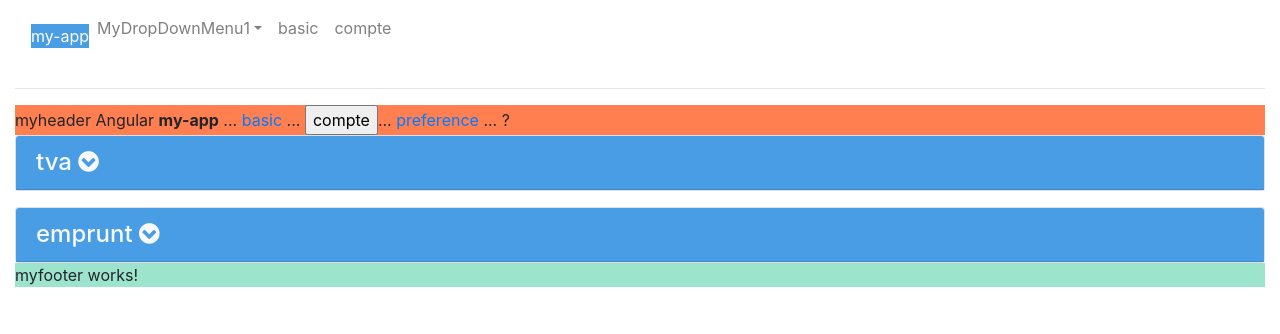
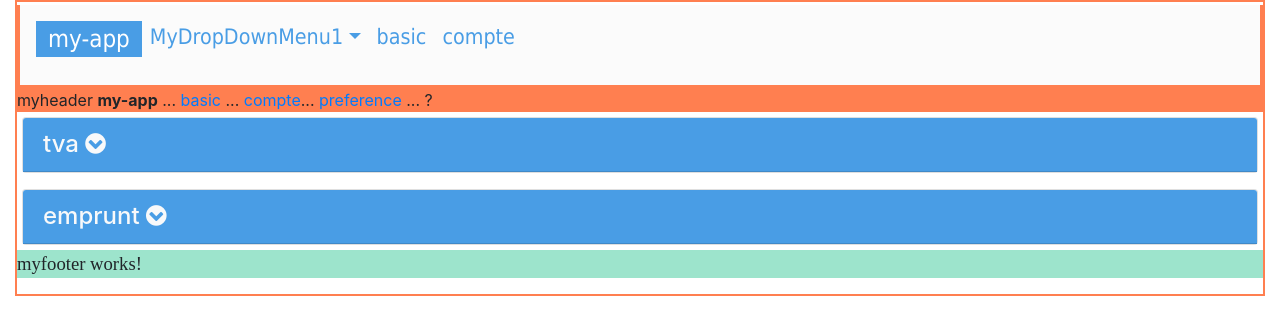
Before and after one commit to didier-tp/m2idef_angular-app, an Angular app: page /basic in a window 1280 px wide. Shown: the top 334 px of the page. Built offline with nearby package versions, Linux system fonts and the light colour scheme.

Commit message:
quelques styles

```diff
--- a/src/app/app.component.css
+++ b/src/app/app.component.css
@@ -0,0 +1,2 @@
+.cadre { border-style: solid; border-color: coral;
+         border-width: 2px; }
--- a/src/app/app.component.html
+++ b/src/app/app.component.html
@@ -1,4 +1,5 @@
 <div class="container-fluid">
+  <div class="cadre">
 <!--
 <div style="text-align:center">
   <h1>
@@ -12,9 +13,13 @@
  -->
 <app-myheader [title]="title"></app-myheader>
 
-<router-outlet></router-outlet>
-<!-- router-outlet sera automatiquement
-     remplacé par app-basic ou app-compte ou ...
-    selon la route courante  -->
+<div style="margin:5px">
+  <router-outlet></router-outlet>
+  <!-- router-outlet sera automatiquement
+       remplacé par app-basic ou app-compte ou ...
+      selon la route courante  -->
+</div>
+
 <app-myfooter></app-myfooter>
 </div>
+</div>
--- a/src/app/myheader/myheader.component.html
+++ b/src/app/myheader/myheader.component.html
@@ -1,9 +1,16 @@
 
-<bsu-nav-bar [brandTitle]="title" [menuDefs]="myMenuDefs"></bsu-nav-bar>
-<hr/>
-<div class="entete">  myheader Angular <b>{{title}}</b> ...
+
+
+<div class="entete">
+  <div style="margin:3px">
+      <bsu-nav-bar [brandTitle]="title" [menuDefs]="myMenuDefs"></bsu-nav-bar>
+  </div>
+  <div>
+     myheader <b>{{title}}</b> ...
     <a [routerLink]="['/basic']" >basic</a> ...
-    <input type="button" [routerLink]="['/compte']" value="compte" />...
+    <a [routerLink]="['/compte']">compte</a>
+    <!-- <input type="button" [routerLink]="['/compte']" value="compte" /> -->...
     <a [routerLink]="['/preference']">preference</a> ...
     {{commonService.humeur}}
+  </div>
 </div>
--- a/src/styles.css
+++ b/src/styles.css
@@ -1,4 +1,6 @@
 /* You can add global styles to this file, and also import other style files */
+
+/* pour validation de formulaires angular */
 .ng-valid[required] {
 border-left: 5px solid #42A948; /* green */
 }
@@ -6,10 +8,87 @@ border-left: 5px solid #42A948; /* green */
 border-left: 5px solid #a94442; /* red */
 }
 
+
+/* pour ng-bootstrap et composants de bs-util */
+
+.nav-pills > li > a.active {
+    background-color: #499de5!important;
+}
+
+
+/* pour composants de bs-util */
 .my-bg-primary {
 	background-color: #499de5!important;
 }
 
-.nav-pills > li > a.active {
-    background-color: #499de5!important;
+a:hover {
+  text-decoration: underline!important;
 }
+
+a.nav-link:hover {
+  text-decoration-color: #499de5!important;
+}
+
+/* polices correctes : Times , Arial , Tahoma, Verdana */
+p { font-size: 14pt ;  font-family: "Tohama"; }
+
+.ordinaire { font-size: 14pt ;  font-family: "Tohama"; }
+
+.au-centre { text-align: center!important; }
+.justifie { text-align : justify; }
+.appuye { font-weight: bold;}
+.fondVert { background-color:   #5aa3e2 ; }
+.panel-default > .panel-heading {
+   background-color:   #499de5;
+   color : white;
+}
+
+
+/* p { font-size: 14pt ; }*/ /* vw = viewport width = unit� �quivalent � 1% de la largeur de la fen�tre */
+.acro { text-align: left; font-size: 14pt ; font-family: "Tahoma"; font-weight: 400; }
+div.acro > p::first-letter { color: #00a888; font-weight: bold;} /* vert */
+
+th { font-family: "Tohama"; color: #499de5; background-color: #EEEEEE; /* light grey */ ; font-size: 18pt ;padding : 5px;}
+td { font-family: "Tohama"; font-size:14pt  ; padding : 5px;}
+.pair { background-color: #EEEEEE;} /* light grey */
+.impair { background-color: white; }
+
+
+.petit { font-size: 12pt;}
+.plusGrand { font-size: 16pt; }
+.ressortir{ font-family: arial; font-size: 18pt; font-weight: bold; font-style: italic; }
+.tailleNormale { font-size: 14pt; }
+
+.fondParDefaut{
+  background-color:  #FBFBFB!important; /* blanc */
+}
+
+.my-nav-brand {
+  margin-bottom: 0.5em;
+  padding-left : 0.5em;
+  padding-right : 0.5em;
+}
+
+.responsiveWidthButNotToLarge {
+   width : 95%;
+   max-width : 600px;
+}
+
+img.maxOverviewSized {
+	max-height : 250px;
+	/*width : 100%;*/
+	max-width : 100%;
+	height: auto;
+	width : auto;
+}
+
+
+/* titre principal  */
+.titre0 {  font-size: 18pt ; font-family: "Tahoma" ; font-weight: 500; }
+
+
+/* titres du menu principal */
+.titre1 { color: #499de5!important; font-size: 16pt ; font-family: "Tahoma" ; font-weight: 500; }
+
+/* sous titres des sous menus */
+.titre2 { color: #499de5!important; font-size: 14pt ; font-family: "Tahoma"; font-weight: 500; }
```
Also changed, not shown: src/app/myfooter/myfooter.component.html (line endings or trailing spaces).
